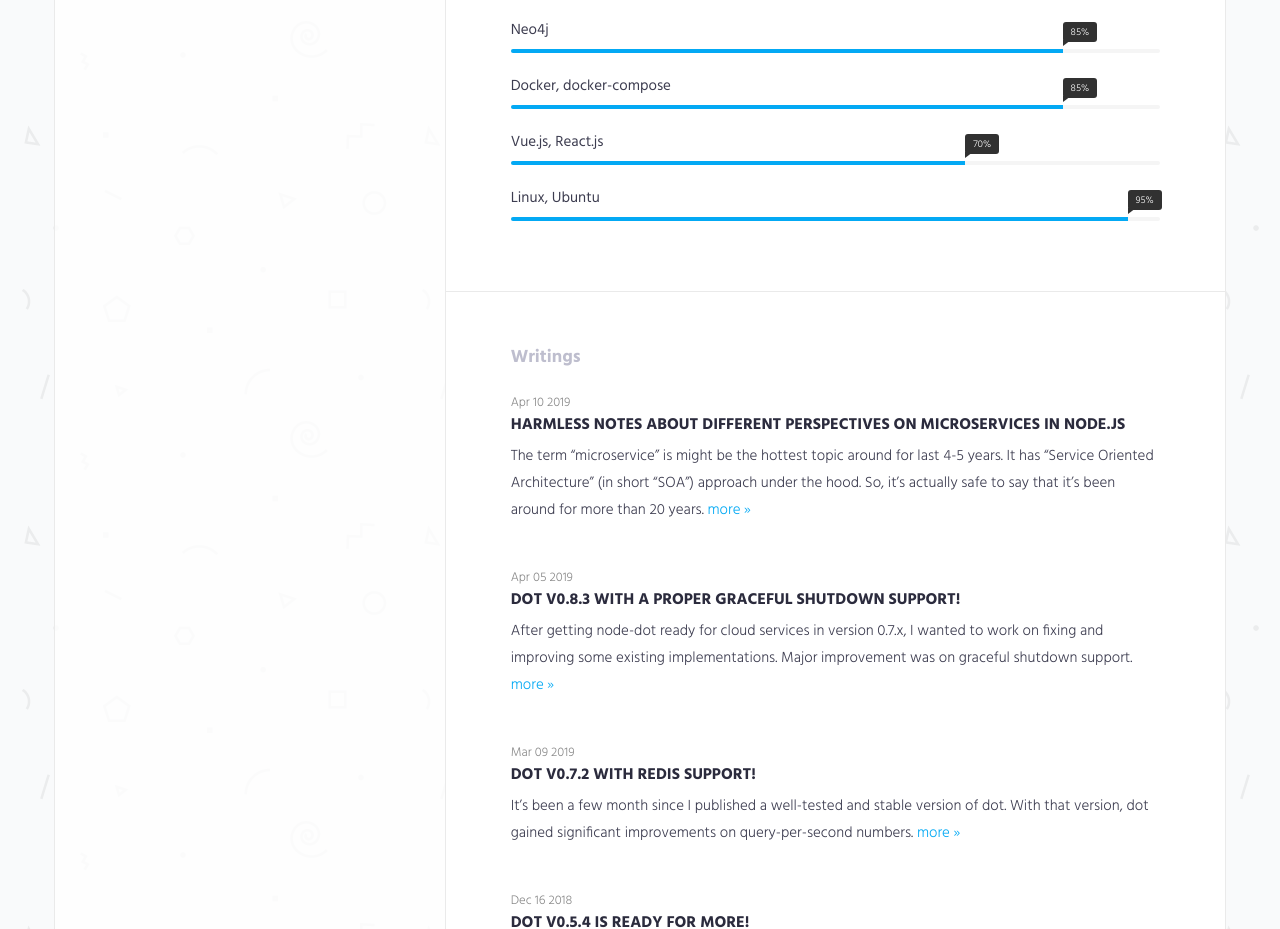
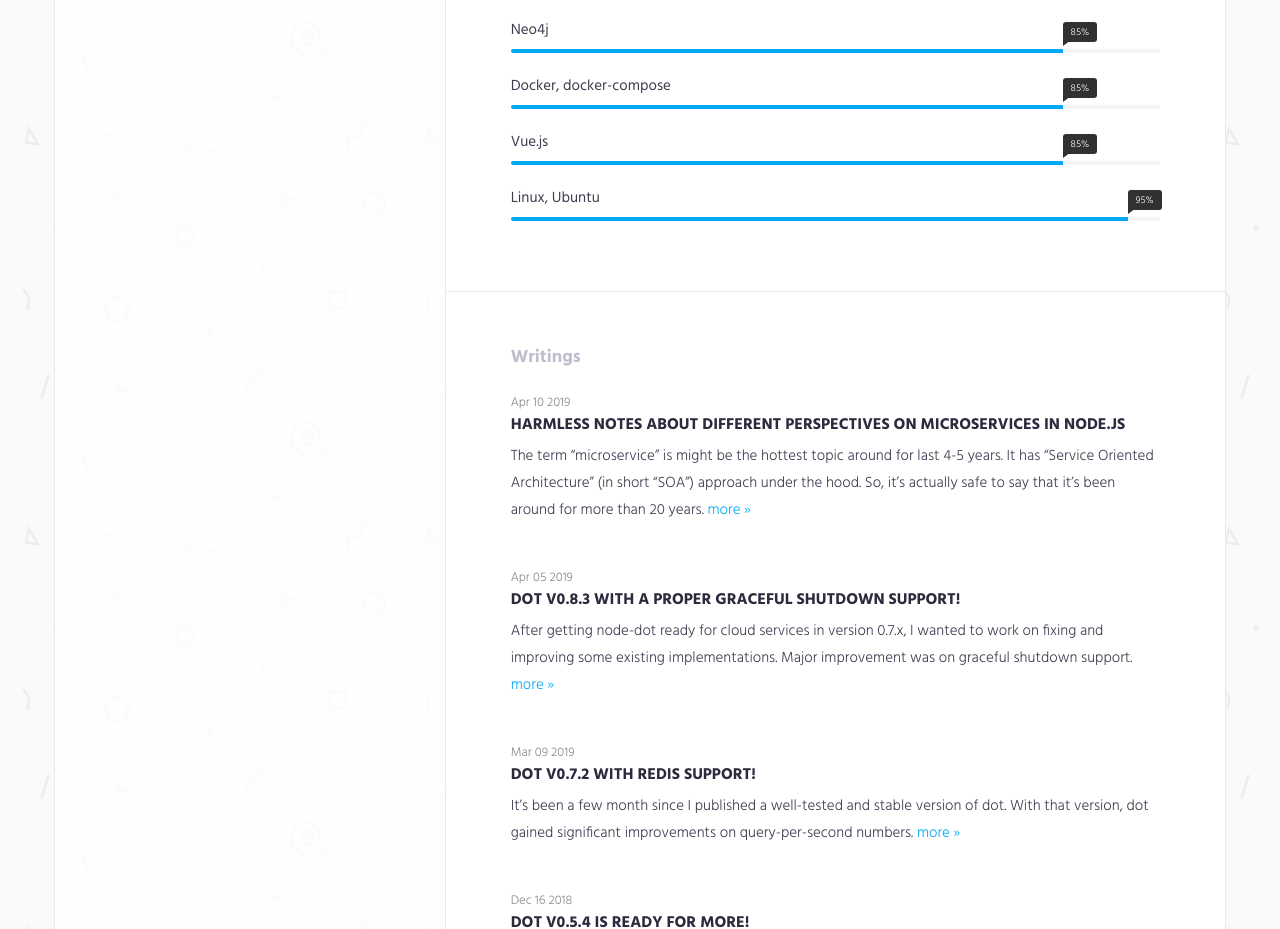
Before and after one commit to umuplus/umuplus-com, a plain HTML site: page index.html in a window 1280 px wide. Shown: the part 2630-3559 px from the top of the page. Drawn offline with Linux system fonts and the light colour scheme.

Commit message:
vue.js improved, reactjs removed

```diff
--- a/index.html
+++ b/index.html
@@ -311,10 +311,10 @@
                                             </div>
                                         </div>
                                         <div class="progress-item">
-                                            <span class="progress-title">Vue.js, React.js</span>
+                                            <span class="progress-title">Vue.js</span>
                                             <div class="progress">
-                                                <div class="progress-bar" role="progressbar" aria-valuenow="70" aria-valuemin="0"
-                                                        aria-valuemax="100" style="width: 70%"><span class="progress-percent"> 70%</span>
+                                                <div class="progress-bar" role="progressbar" aria-valuenow="85" aria-valuemin="0"
+                                                        aria-valuemax="100" style="width: 85%"><span class="progress-percent"> 85%</span>
                                                 </div>
                                             </div>
                                         </div>
```
